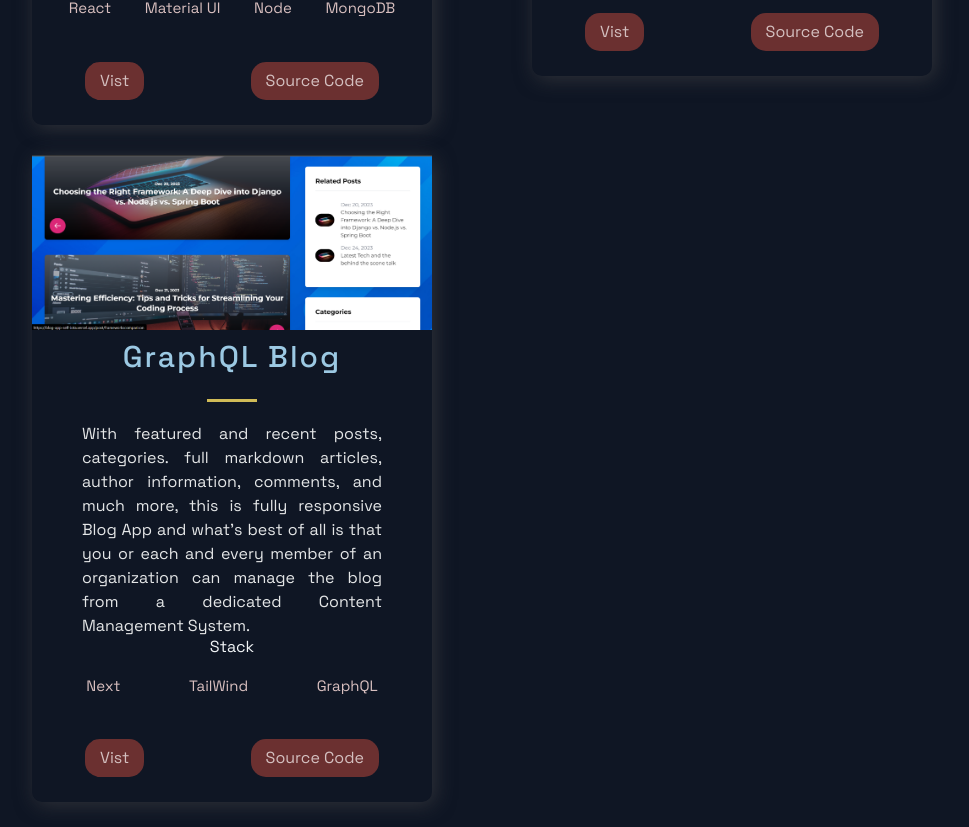
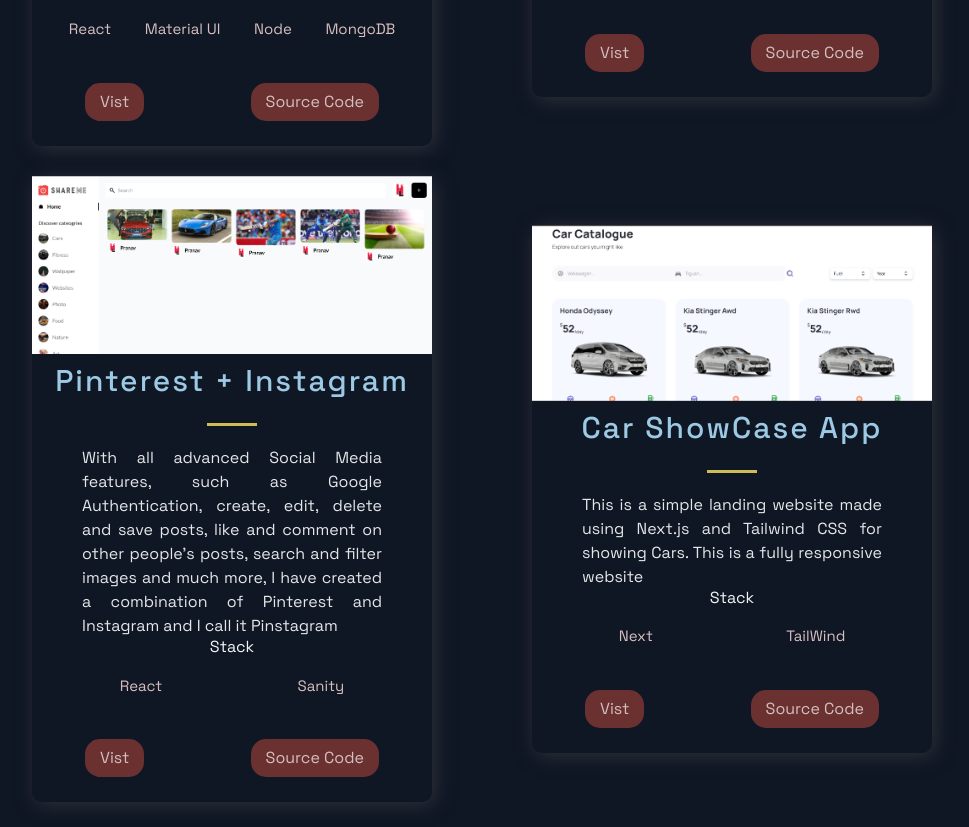
Before and after one commit to pranavrai070/next_portfolio, a Next.js app: page / in a window 1280 px wide. Shown: the part 1970-2797 px from the top of the page, without its empty margins (158-1127 px from the left). Built offline with nearby package versions, Linux system fonts and the light colour scheme.

Commit message:
car showcase project added

```diff
--- a/src/constants/constants.js
+++ b/src/constants/constants.js
@@ -6,7 +6,34 @@
       tags: ['Mongo', 'Next', 'TypeScript'],
     source: 'https://github.com/pranavrai070/threads_app',
     visit: 'https://threads-app-indol.vercel.app/',
-    id: 0,
+    id: 1,
+  },
+  {
+    title: 'GraphQL Blog',
+    description: "With featured and recent posts, categories. full markdown articles, author information, comments, and much more, this is fully responsive Blog App and what's best of all is that you or each and every member of an organization can manage the blog from a dedicated Content Management System.",
+    image: '/images/5.png',
+    tags: ['Next', 'TailWind', 'GraphQL'],
+    source: 'https://github.com/pranavrai070/blog_app',
+    visit: 'https://blog-app-self-iota.vercel.app/',
+    id: 2,
+  },
+  {
+    title: 'Task Manager',
+    description: "A MERN stack Task Manager App in which you can assign Tasks to yourself and somebody else also using there mail ids registered with the app. You can also check tasks on specific dates and toggle between active, pending and done tasks",
+    image: '/images/3.png',
+    tags: ['React','Material UI', 'Node', 'MongoDB'],
+    source: 'https://github.com/pranavrai070/taskManager',
+    visit: 'https://todolist-bde7a.web.app/',
+    id: 3,
+  },
+  {
+    title: 'Nike Landing Page',
+    description: "This a fully responsive and simple Nike Landing Page containing latest design patterns for E-commerce applications",
+    image: '/images/4.png',
+    tags: ['React', 'TailWind', 'Vite'],
+    source: 'https://github.com/pranavrai070/nike_landing_page',
+    visit: 'https://nike-landing-page-omega.vercel.app/',
+    id: 4,
   },
   {
     title: 'Pinterest + Instagram',
@@ -15,34 +42,16 @@
     tags: ['React', 'Sanity'],
     source: 'https://github.com/pranavrai070/pinstagram',
     visit: 'https://64f36e24fca8381a3f422c78--tubular-hotteok-00a944.netlify.app/',
-    id: 1,
+    id: 5,
   },
   {
-    title: 'Task Manager',
-    description: "A MERN stack Task Manager App in which you can assign Tasks to yourself and somebody else also using there mail ids registered with the app. You can also check tasks on specific dates and toggle between active, pending and done tasks",
-    image: '/images/3.png',
-    tags: ['React','Material UI', 'Node', 'MongoDB'],
-    source: 'https://github.com/pranavrai070/taskManager',
-    visit: 'https://todolist-bde7a.web.app/',
-    id: 2,
-  },
-  {
-    title: 'Nike Landing Page',
-    description: "This a fully responsive and simple Nike Landing Page containing latest design patterns for E-commerce applications",
-    image: '/images/4.png',
-    tags: ['React', 'TailWind', 'Vite'],
-    source: 'https://github.com/pranavrai070/nike_landing_page',
-    visit: 'https://nike-landing-page-omega.vercel.app/',
-    id: 3,
-  },
-  {
-    title: 'GraphQL Blog',
-    description: "With featured and recent posts, categories. full markdown articles, author information, comments, and much more, this is fully responsive Blog App and what's best of all is that you or each and every member of an organization can manage the blog from a dedicated Content Management System.",
-    image: '/images/5.png',
-    tags: ['Next', 'TailWind', 'GraphQL'],
-    source: 'https://github.com/pranavrai070/blog_app',
-    visit: 'https://blog-app-self-iota.vercel.app/',
-    id: 4,
+    title: 'Car ShowCase App',
+    description: "This is a simple landing website made using Next.js and Tailwind CSS for showing Cars. This is a fully responsive website",
+    image: '/images/6.png',
+    tags: ['Next', 'TailWind'],
+    source: 'https://github.com/pranavrai070/car_show_case',
+    visit: 'https://car-show-case-nu.vercel.app/',
+    id: 6,
   },
 ];
 
```
Also changed, not shown: public/images/6.png (added).
